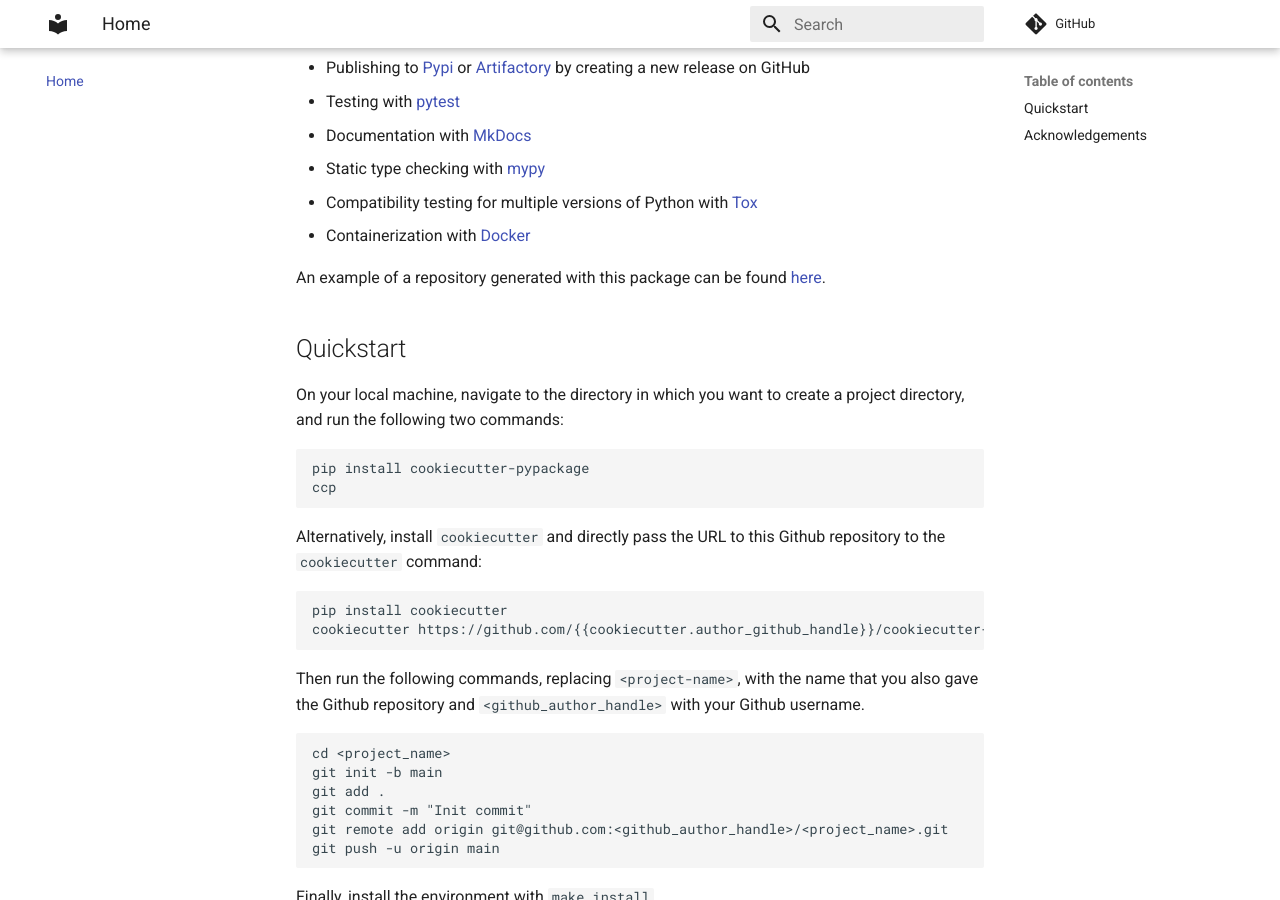
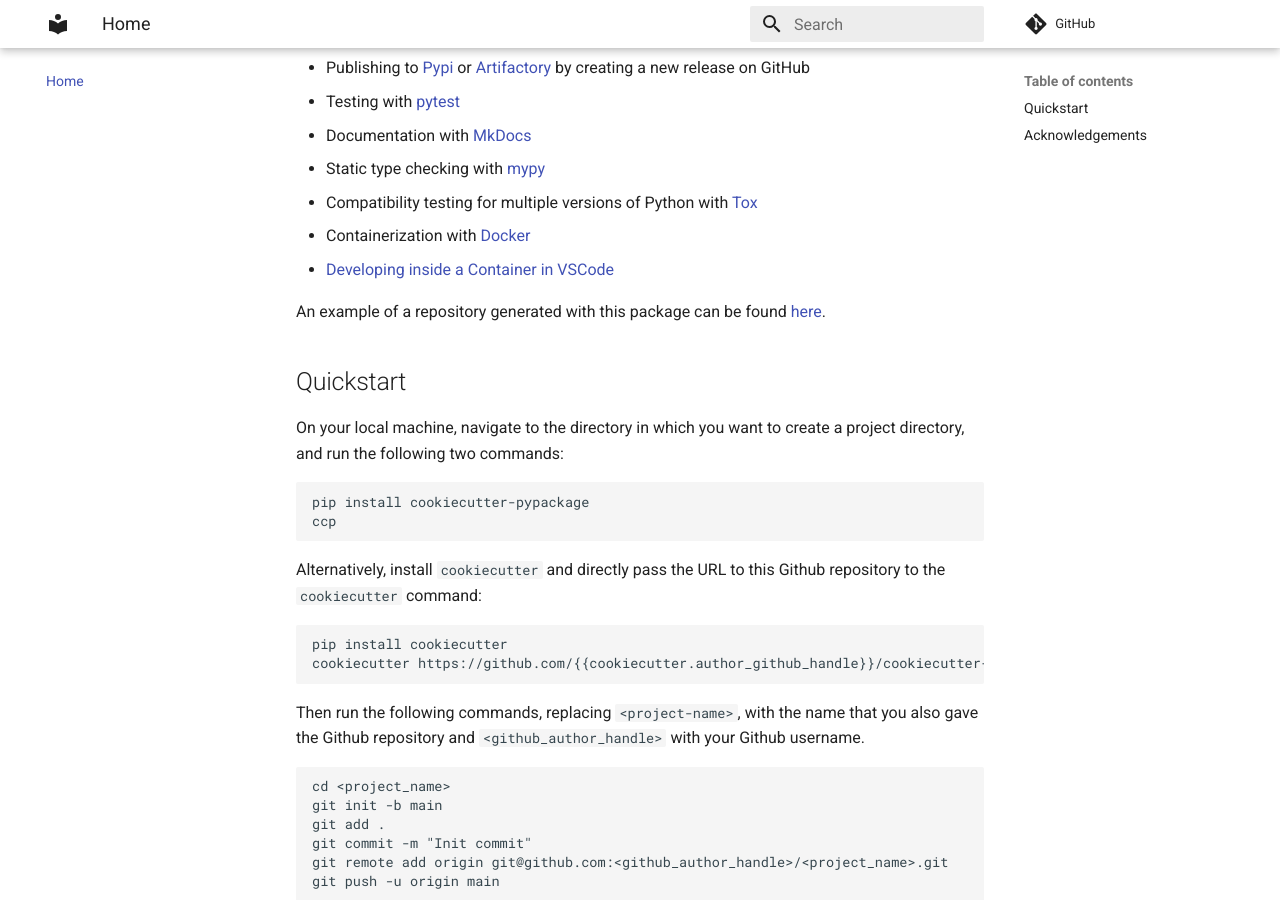
Before and after one commit to xdurana/cookiecutter-pypackage, an MkDocs documentation site: the page built from docs/index.md, in a window 1280 px wide and 900 px high, scrolled down 460 px. Built offline with MkDocs 1.6.1 and Material for MkDocs 9.7.7, drawn with Linux system fonts in a browser that asks for light colours; comment, search, counter and statistics services are not loaded.

Commit message:
docs: add developing inside a container in vscode section

```diff
--- a/docs/index.md
+++ b/docs/index.md
@@ -22,6 +22,7 @@
 - Static type checking with [mypy](https://mypy.readthedocs.io/en/stable/)
 - Compatibility testing for multiple versions of Python with [Tox](https://tox.wiki/en/latest/)
 - Containerization with [Docker](https://www.docker.com/)
+- [Developing inside a Container in VSCode](https://code.visualstudio.com/docs/remote/containers)
 
 An example of a repository generated with this package can be found [here](https://github.com/{{cookiecutter.author_github_handle}}/cookiecutter-pypackage-example).
 
--- a/mkdocs.yml
+++ b/mkdocs.yml
@@ -18,6 +18,7 @@
     - Compatibility testing with Tox: features/tox.md
     - Static type checking with mypy: features/mypy.md
     - Containerization with Docker: features/docker.md
+    - Developing inside a Container in VSCode: features/vscode.md
   - Tutorial: tutorial.md
   - Prompt Arguments: prompt_arguments.md
 plugins:
```
Also changed, not shown: README.md (+1 -0 lines).
